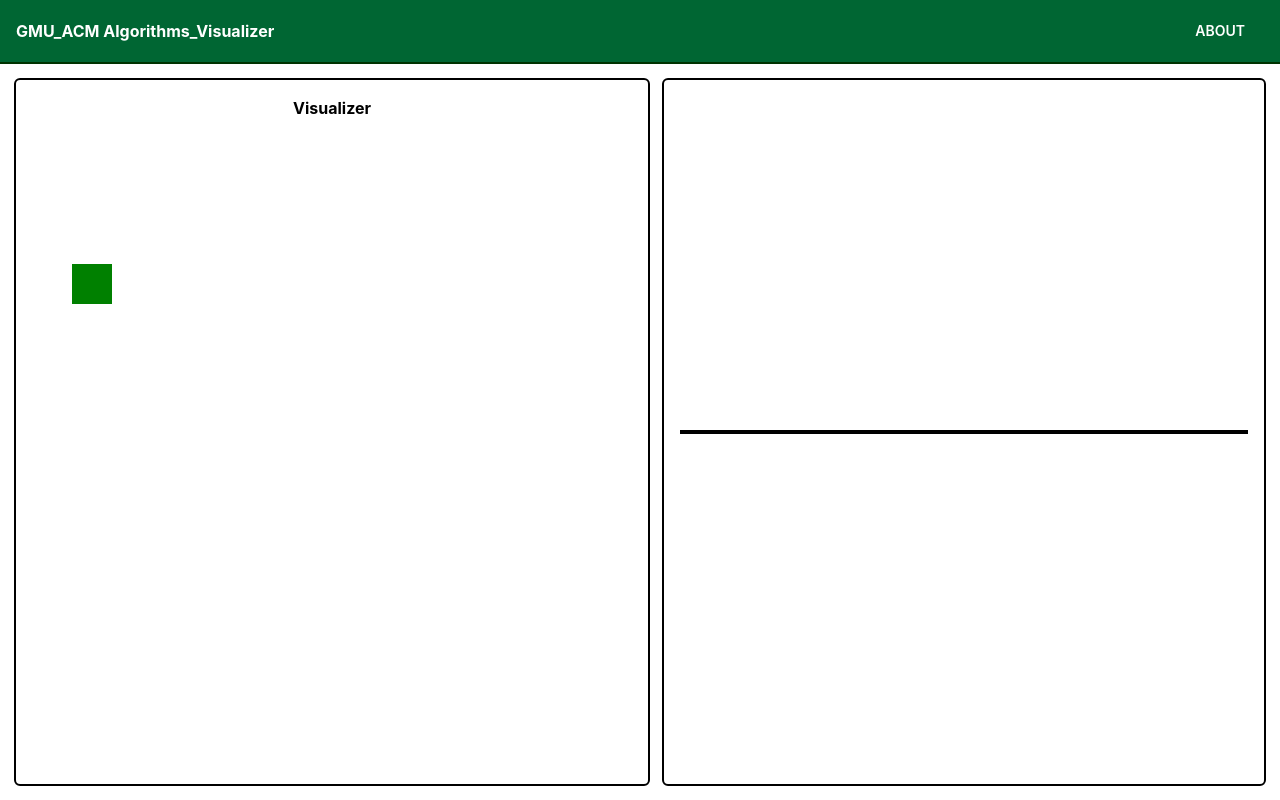
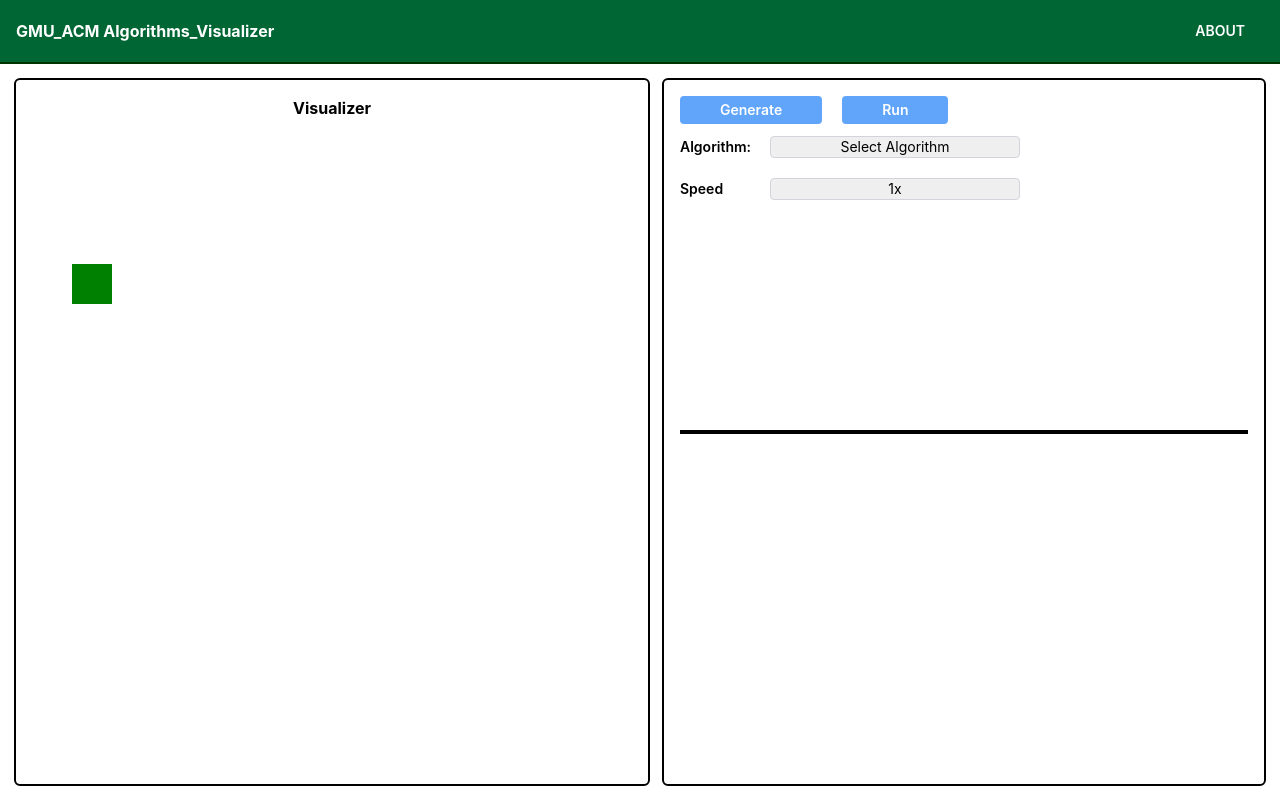
Before and after one commit to StoicNeutron/GMU_ACM, a Next.js app in the folder web/: page /home in a window 1280 px wide. Built offline with nearby package versions, Linux system fonts and the light colour scheme.

Commit message:
add two button and two selection box /home

```diff
--- a/web/src/components/pages/home/Controller.tsx
+++ b/web/src/components/pages/home/Controller.tsx
@@ -1,21 +1,47 @@
-import { Box, Divider, Flex, Title } from "@mantine/core";
+import { Box, Divider, Flex } from '@mantine/core';
 
 const styles = {
   container: {
-    outline: "2px solid black",
+    outline: '2px solid black',
     padding: 16,
     borderRadius: 4,
   },
   divider: {
-    border: "2px solid black",
+    border: '2px solid black',
   },
 } as Record<string, React.CSSProperties>;
 
 export default function Component() {
   return (
-    <Flex flex={1} direction={"column"} style={styles.container}>
-      {/* user input */}
-      <Box id="user-input" flex={1} />
+    <Flex flex={1} direction={'column'} style={styles.container}>
+      {/* user input > algorithm and speed */}
+      <Box id="user-input" flex={1}>
+        <div className="flex gap-5">
+          <button className="text-sm bg-blue-400 hover:bg-blue-500 transition duration-200 font-semibold px-10 py-1 rounded text-white ">
+            Generate
+          </button>
+          <button className="text-sm bg-blue-400 hover:bg-blue-500 transition duration-200 font-semibold px-10 py-1 rounded text-white ">
+            Run
+          </button>
+        </div>
+        <div className="mt-3">
+          <div className="flex gap-10 items-center">
+            <label className="text-sm font-semibold w-[50px]">Algorithm:</label>
+            <select className="origin-bottom px-3 text-sm rounded border border-gray-300 w-[250px] appearance-none text-center">
+              <option>Select Algorithm</option>
+              <option>Algo 1</option>
+              <option>Algo 2</option>
+            </select>
+          </div>
+          <div className="flex gap-10 items-center mt-5">
+            <label className="text-sm font-semibold w-[50px]">Speed</label>
+            <select className="origin-bottom px-3 text-sm rounded border border-gray-300 w-[250px] appearance-none text-center">
+              <option>1x</option>
+              <option>2x</option>
+            </select>
+          </div>
+        </div>
+      </Box>
       {/* divider */}
       <Divider style={styles.divider} />
       {/* analysis */}
```
Also changed, not shown: 1 other file (tests, documents, lock files or other folders).
